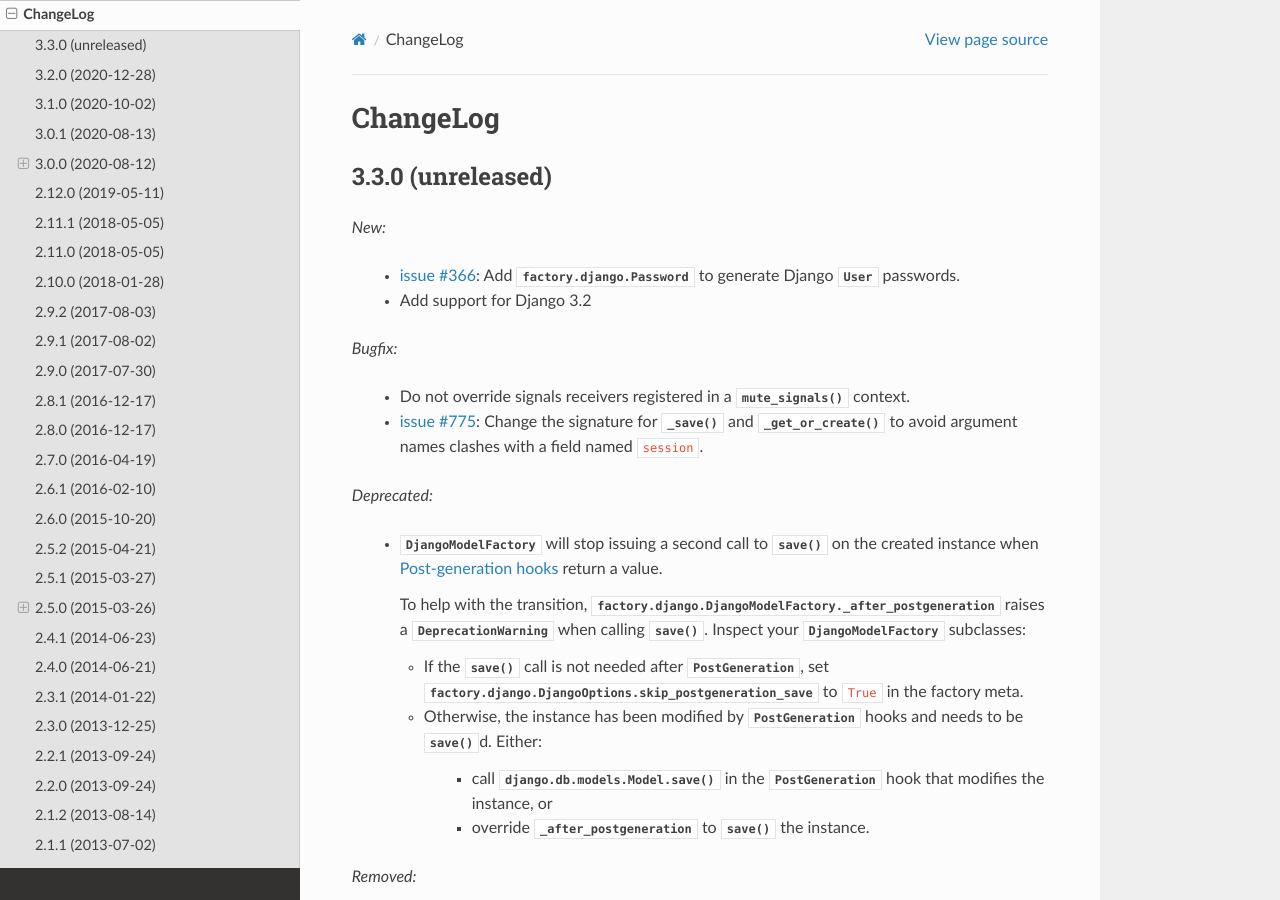
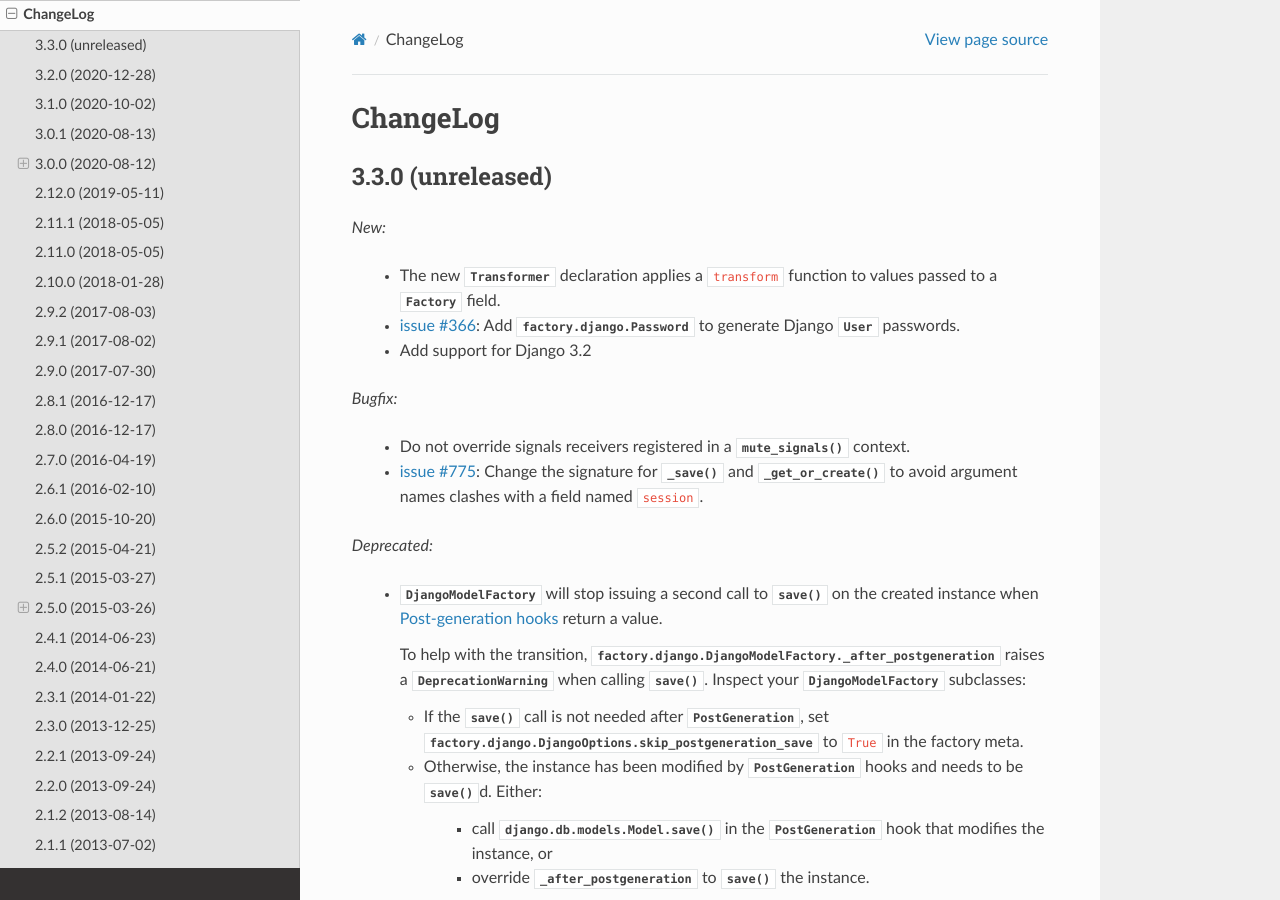
Before and after one commit to FactoryBoy/factory_boy, a Sphinx documentation site: the page built from docs/changelog.rst, in a window 1280 px wide and 900 px high. Built offline with Sphinx 7.4.7 and the Read the Docs theme 2.0.0, drawn with Linux system fonts in a browser that asks for light colours.

Commit message:
Mention declarations.Transformer in the changelog

```diff
--- a/docs/changelog.rst
+++ b/docs/changelog.rst
@@ -8,6 +8,8 @@
 
 *New:*
 
+    - The new :class:`~factory.Transformer` declaration applies a ``transform`` function to values passed to a
+      :class:`~factory.Factory` field.
     - :issue:`366`: Add :class:`factory.django.Password` to generate Django :class:`~django.contrib.auth.models.User`
       passwords.
     - Add support for Django 3.2
```
